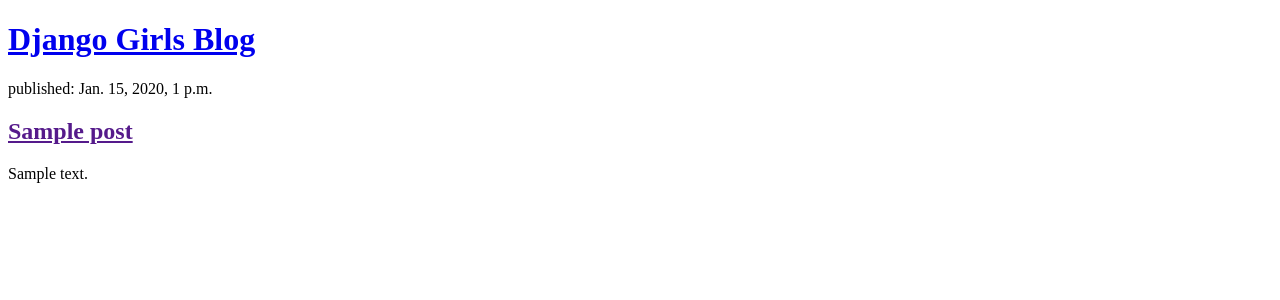
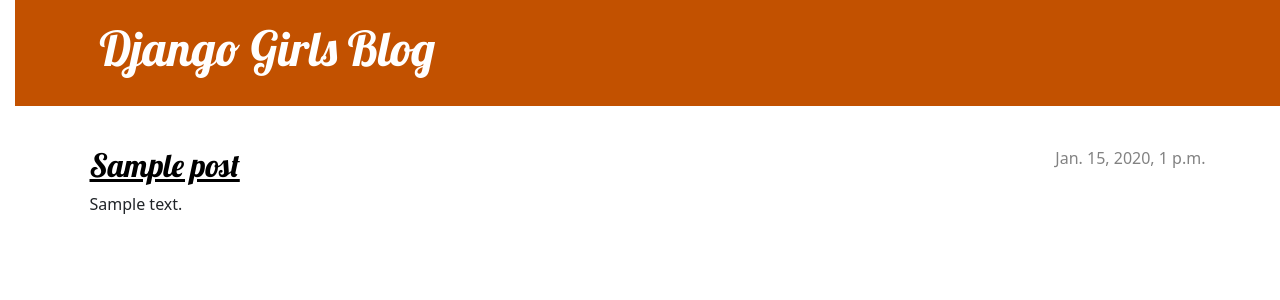
Before and after one commit to Metrinenaliaka/my-first-blog, a Django app: page / in a window 1280 px wide. Shown: the top 300 px of the page. Run offline with Django 3.2, Linux system fonts and the light colour scheme; tables that the repository leaves empty hold one stand-in row (values such as "Sample post").

Commit message:
Added view and template for detailed blog post as well as CSS for the site.

```diff
--- /dev/null
+++ b/blog/static/css/blog.css
@@ -0,0 +1,77 @@
+h1 a, h2 a {
+    color: #C25100;
+    font-family: 'Lobster';
+}
+body {
+    padding-left: 15px;
+}
+.page-header {
+    background-color: #C25100;
+    margin-top: 0;
+    margin-bottom: 40px;
+    padding: 20px 20px 20px 40px;
+}
+
+.page-header h1,
+.page-header h1 a,
+.page-header h1 a:visited,
+.page-header h1 a:active {
+    color: #ffffff;
+    font-size: 36pt;
+    text-decoration: none;
+}
+
+h1,
+h2,
+h3,
+h4 {
+    font-family: 'Lobster', cursive;
+}
+
+.date {
+    color: #828282;
+}
+
+.save {
+    float: right;
+}
+
+.post-form textarea,
+.post-form input {
+    width: 100%;
+}
+
+.top-menu,
+.top-menu:hover,
+.top-menu:visited {
+    color: #ffffff;
+    float: right;
+    font-size: 26pt;
+    margin-right: 20px;
+}
+
+.post {
+    margin-bottom: 70px;
+}
+
+.post h2 a,
+.post h2 a:visited {
+    color: #000000;
+}
+
+.post > .date,
+.post > .actions {
+    float: right;
+}
+
+.btn-secondary,
+.btn-secondary:visited {
+    color: #C25100;
+    background: none;
+    border-color: #C25100;
+}
+
+.btn-secondary:hover {
+    color: #FFFFFF;
+    background-color: #C25100;
+}
--- /dev/null
+++ b/blog/templates/blog/base.html
@@ -0,0 +1,25 @@
+{% load static %}
+<!DOCTYPE html>
+<html>
+    <head>
+        <title>Django Girls blog</title>
+        <link rel="stylesheet" href="https://cdn.jsdelivr.net/npm/bootstrap@5.1.3/dist/css/bootstrap.min.css" integrity="sha384-1BmE4kWBq78iYhFldvKuhfTAU6auU8tT94WrHftjDbrCEXSU1oBoqyl2QvZ6jIW3" crossorigin="anonymous">
+        <link rel="stylesheet" href="https://fonts.googleapis.com/css?family=Lobster&subset=latin,latin-ext">
+        <link rel="stylesheet" href="{% static 'css/blog.css' %}">
+    </head>
+    <body>
+        <header class="page-header">
+            <div class="container">
+                <h1><a href="/">Django Girls Blog</a></h1>
+            </div>
+          </header>
+          <main class="container">
+              <div class="row">
+                  <div class="col">
+                  {% block content %}
+                  {% endblock %}
+                  </div>
+              </div>
+          </main>
+    </body>
+</html>
--- a/blog/templates/blog/post_list.html
+++ b/blog/templates/blog/post_list.html
@@ -1,30 +1,12 @@
-<!DOCTYPE html>
-<html lang="en">
-    <head>
-        <title>Django Girls blog</title>
-    </head>
-    <body>
-        <header>
-            <h1><a href="/">Django Girls Blog</a></h1>
-        </header>
-
-        <!-- <article>
-            <time>published: 14.06.2014, 12:14</time>
-            <h2><a href="">My first post</a></h2>
-            <p>Aenean eu leo quam. Pellentesque ornare sem lacinia quam venenatis vestibulum. Donec id elit non mi porta gravida at eget metus. Fusce dapibus, tellus ac cursus commodo, tortor mauris condimentum nibh, ut fermentum massa justo sit amet risus.</p>
-        </article> -->
-
-        <!-- <article>
-            <time>published: 14.06.2014, 12:14</time>
-            <h2><a href="">My second post</a></h2>
-            <p>Aenean eu leo quam. Pellentesque ornare sem lacinia quam venenatis vestibulum. Donec id elit non mi porta gravida at eget metus. Fusce dapibus, tellus ac cursus commodo, tortor mauris condimentum nibh, ut f.</p>
-        </article> -->
-        {% for post in posts %}
-        <article>
-            <time>published: {{ post.published_date }}</time>
-            <h2><a href="">{{ post.title }}</a></h2>
+{% extends 'blog/base.html' %}
+{% block content %}
+    {% for post in posts %}
+        <article class="post">
+            <time class="date">
+                {{ post.published_date }}
+            </time>
+            <h2><a href="{% url 'post_detail' pk=post.pk %}">{{ post.title }}</a></h2>
             <p>{{ post.text|linebreaksbr }}</p>
         </article>
-        {% endfor %}
-    </body>
-</html>
+    {% endfor %}
+{% endblock %}
--- a/blog/urls.py
+++ b/blog/urls.py
@@ -4,4 +4,5 @@ from . import views
 
 urlpatterns = [
     path('', views.post_list, name='post_list'),
+    path('post/<int:pk>/', views.post_detail, name='post_detail'),
 ]
--- a/blog/views.py
+++ b/blog/views.py
@@ -1,7 +1,12 @@
-from django.shortcuts import render
+from django.shortcuts import render, get_object_or_404
 from django.utils import timezone
 from .models import Post
 
 def post_list(request):
     posts = Post.objects.filter(published_date__lte=timezone.now()).order_by('published_date')
     return render(request, 'blog/post_list.html', {'posts': posts})
+
+
+def post_detail(request, pk):
+    post = get_object_or_404(Post, pk=pk)
+    return render(request, 'blog/post_detail.html', {'post': post})
```
Also changed, not shown: blog/templates/blog/post_detail.html (added, +13 -0 lines).
